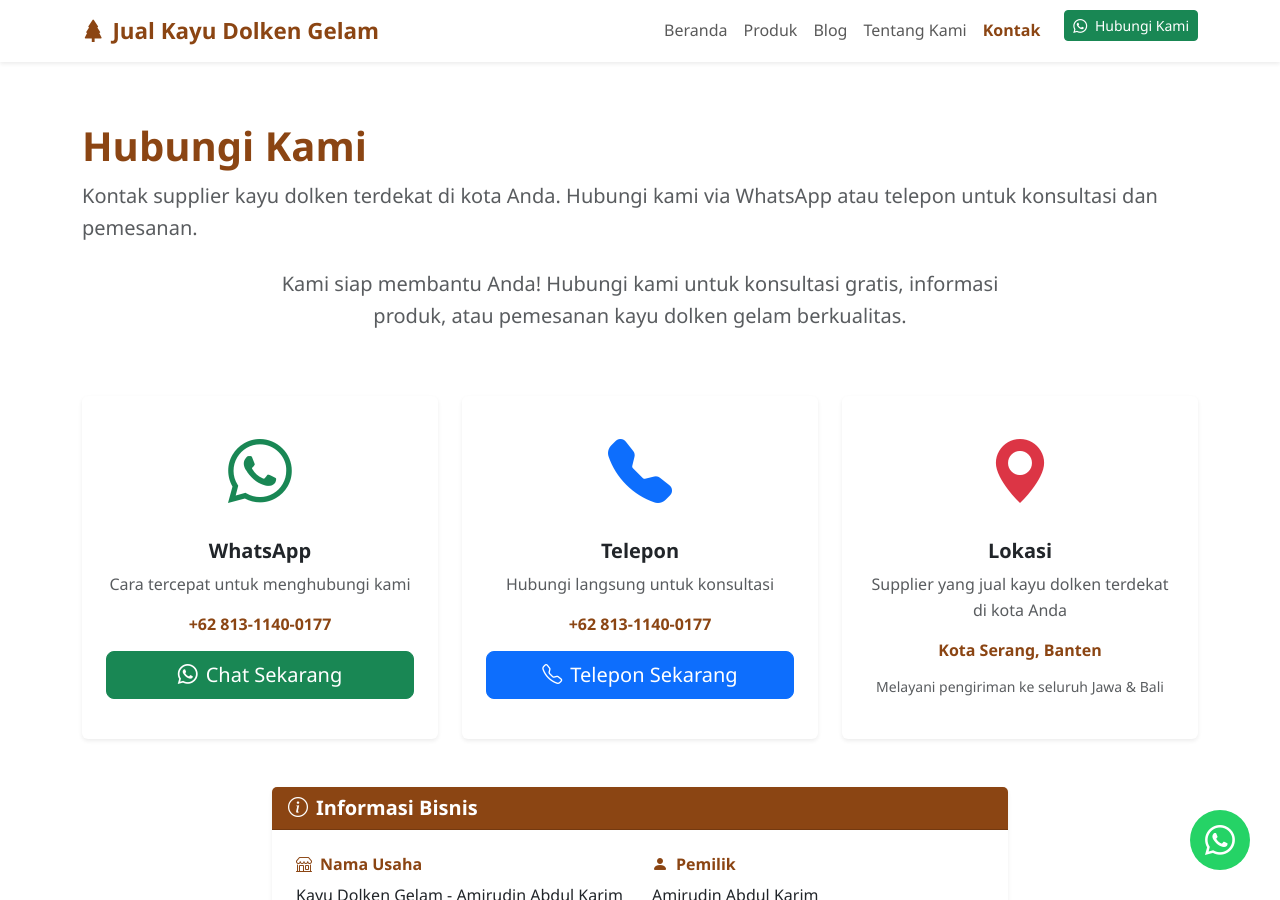
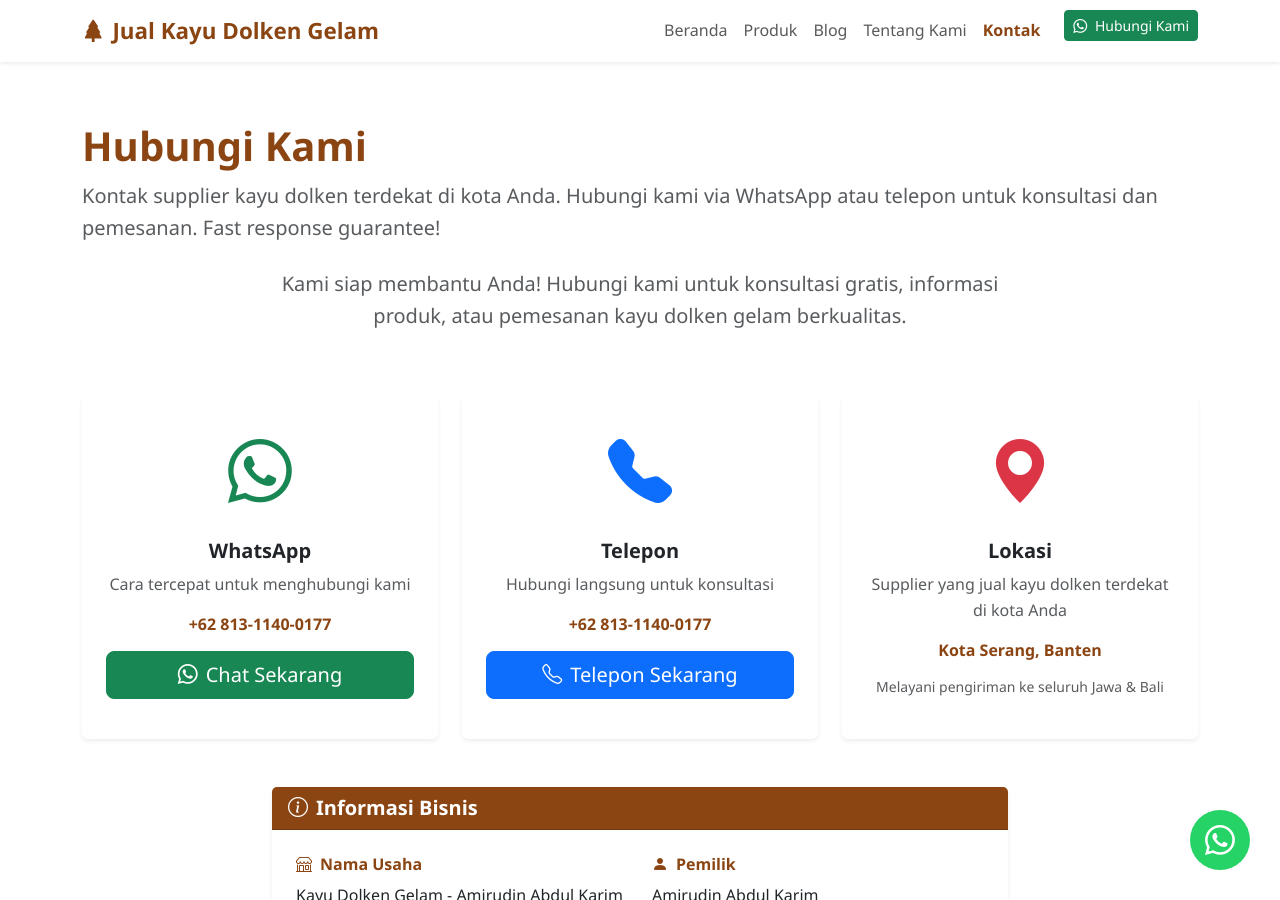
Before and after one commit to jualkayudolkengelam/jualkayudolkengelam.github.io, a Jekyll site: the page built from kontak.html, in a window 1280 px wide and 900 px high. Built offline with Jekyll 4.4.1, drawn with Linux system fonts in a browser that asks for light colours.

```diff
--- a/kontak.html
+++ b/kontak.html
@@ -1,8 +1,9 @@
 ---
 layout: page
 title: Hubungi Kami
-description: Kontak supplier kayu dolken terdekat di kota Anda. Hubungi kami via WhatsApp atau telepon untuk konsultasi dan pemesanan.
+description: Kontak supplier kayu dolken terdekat di kota Anda. Hubungi kami via WhatsApp atau telepon untuk konsultasi dan pemesanan. Fast response guarantee!
 ---
+<!-- Updated: 2025-11-16 - Enhanced contact information -->
 
 <div class="row mb-5">
   <div class="col-lg-8 mx-auto text-center">
```
